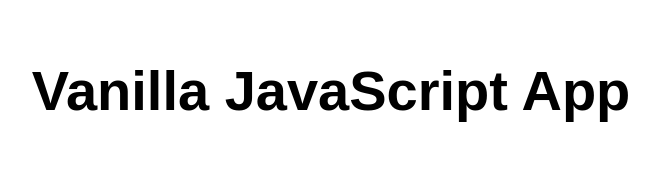
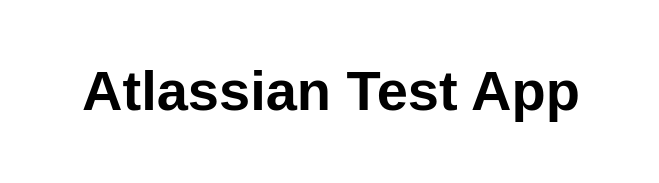
Before and after one commit to doravima/atlassian, a plain HTML site: page src/index.html in a window 1280 px wide. Shown: the whole page, without its empty margins (309-968 px from the left). Drawn offline with Linux system fonts and the light colour scheme.

Commit message:
Update index.html

```diff
--- a/src/index.html
+++ b/src/index.html
@@ -10,7 +10,7 @@
 
 <body>
   <main>
-    <h1>Vanilla JavaScript App</h1>
+    <h1>Atlassian Test App</h1>
   </main>
 </body>
 
```
